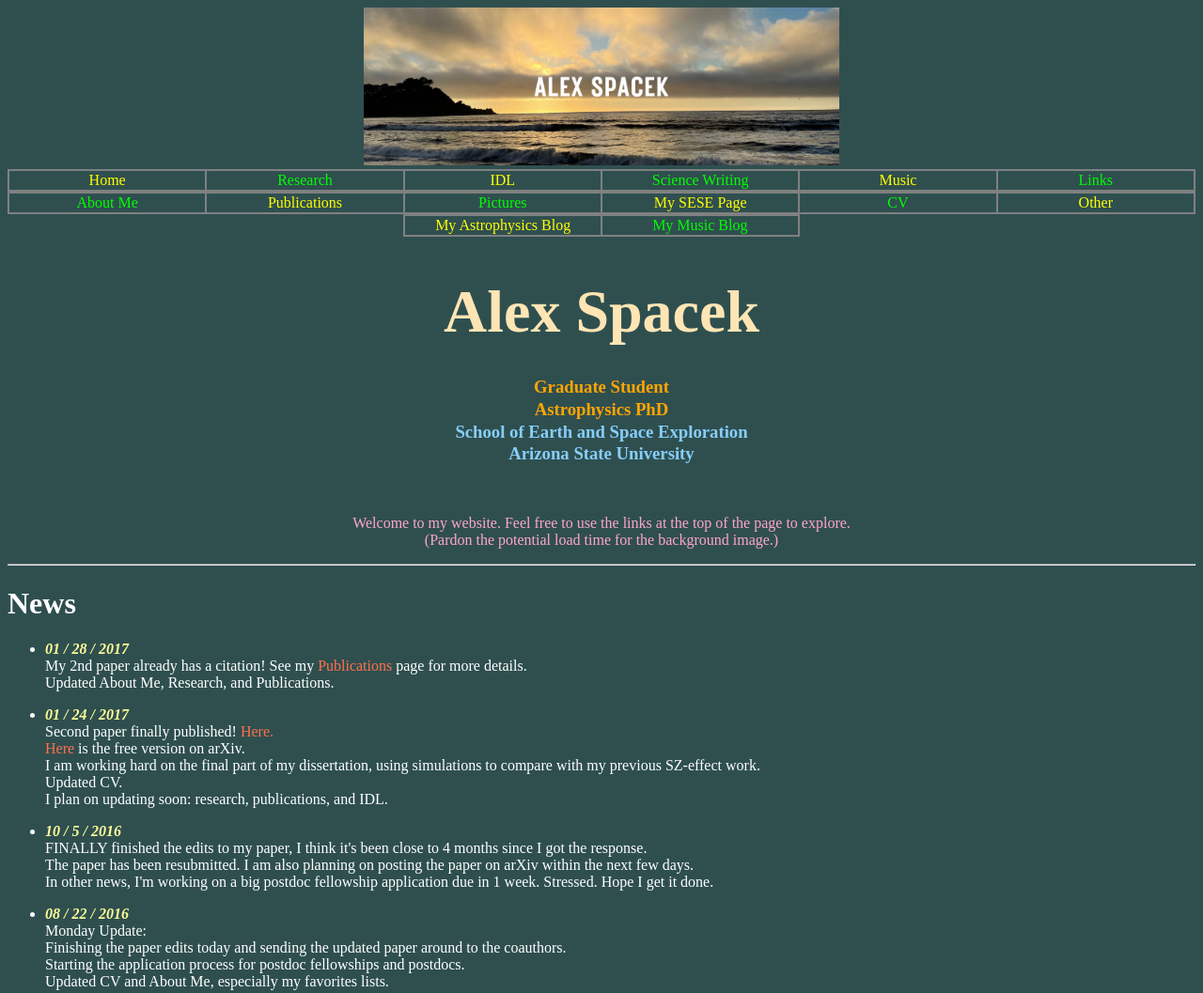
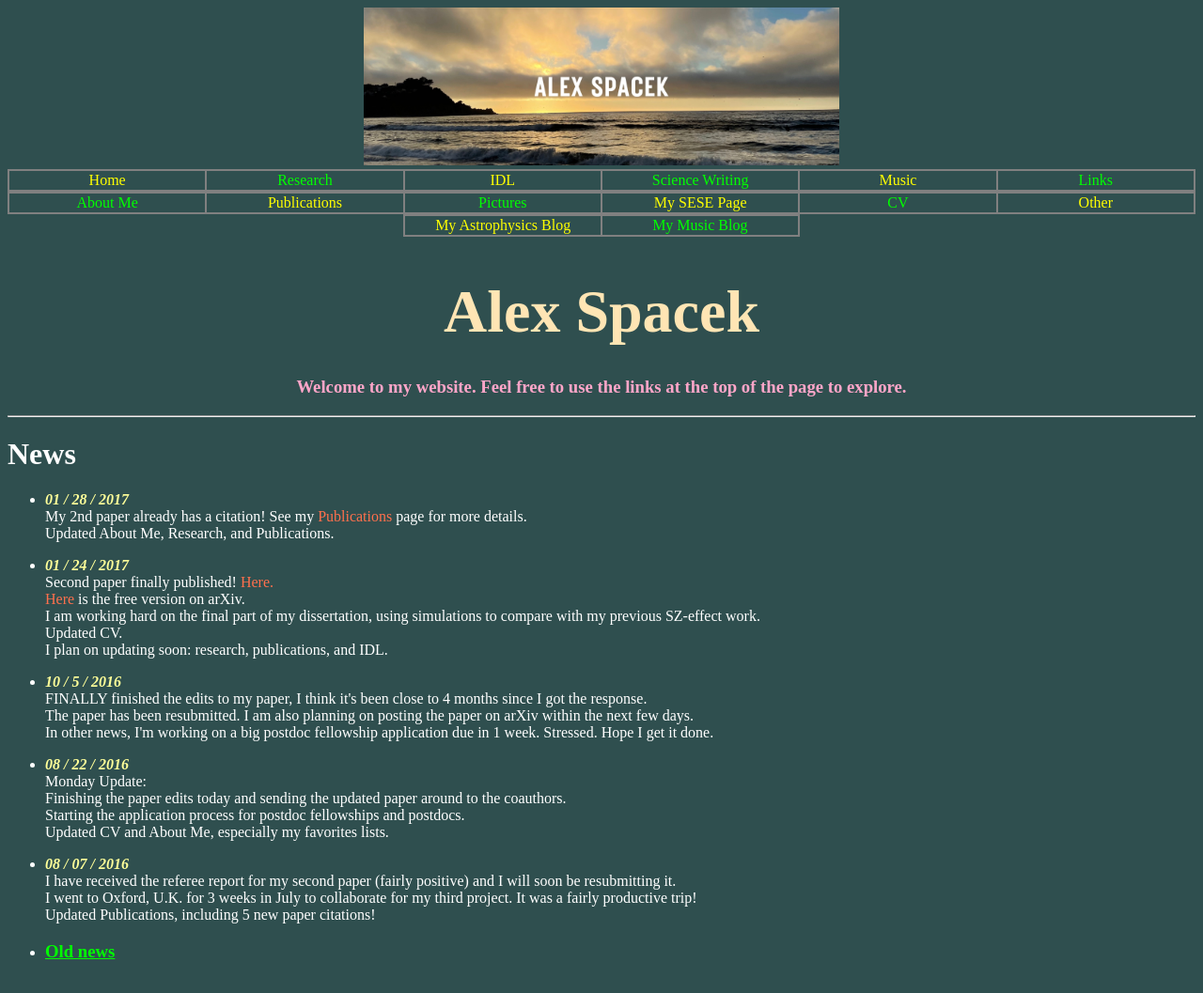
Before and after one commit to aspacek/aespacekwebsite, a plain HTML site: page index.html in a window 1280 px wide. Shown: the top 1057 px of the page at 94% size. Drawn offline with Linux system fonts and the light colour scheme.

```diff
--- a/index.html
+++ b/index.html
@@ -91,16 +91,7 @@
 
 	<h1x><center> <font color=#FFE5B4> Alex Spacek </font> </center></h1x>
 
-	<h3x><center> <font color="orange"> Graduate Student </font> </center></h3x>
-	<h3x><center> <font color="orange"> Astrophysics PhD </font> </center></h3x>
-	<h3x><center> <font color="#87CEFA"> School of Earth and Space Exploration </font> </center></h3x>
-	<h3x><center> <font color="#87CEFA"> Arizona State University </font> </center></h3x>
-
-	<br>
-	<br>
-
-	<center> <p> <font color=#FFA6C9> Welcome to my website. Feel free to use the links at the top of the page to explore. </br>
-									  (Pardon the potential load time for the background image.) </font> </p> </center>
+	<h3x><center> <p> <font color=#FFA6C9> Welcome to my website. Feel free to use the links at the top of the page to explore. </font> </p> </center></h3x>
 
 	<hr>
 
```
Also changed, not shown: 1 other file.
